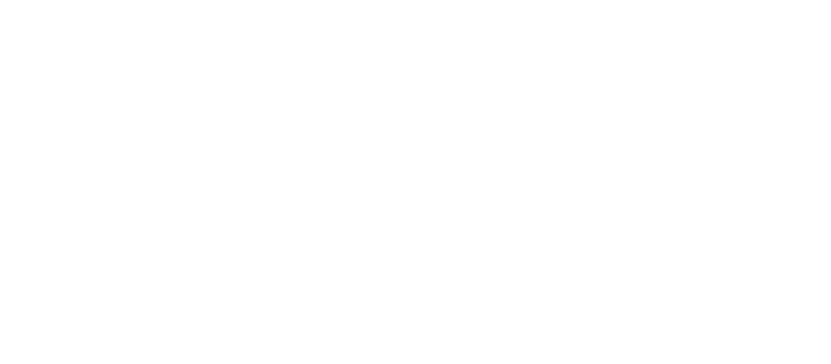
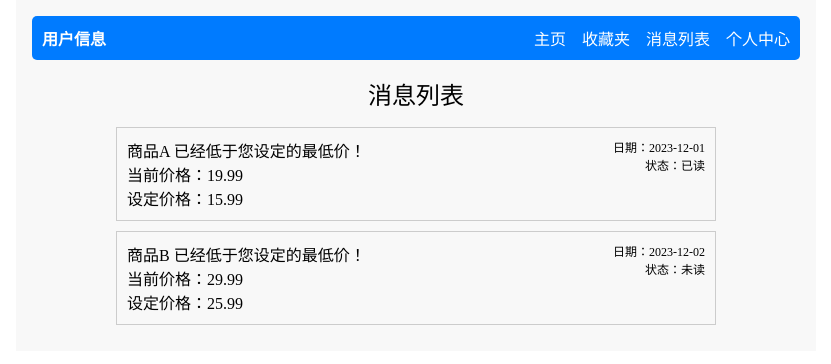
Before and after one commit to Suzyyy207/price-comparison-system, a Vue app in the folder front-end/Price-Check/: page /messages in a window 1280 px wide. Before the commit this address had no page. Shown: the top 364 px of the page, without its empty margins (224-1055 px from the left). Built offline with nearby package versions, Linux system fonts and the light colour scheme.

Commit message:
user messages web done

```diff
--- /dev/null
+++ b/front-end/Price-Check/src/components/wrapper/user_m.vue
@@ -0,0 +1,105 @@
+<!-- ProductList.vue -->
+
+<template>
+    <div class="message-list-container">
+      <div v-if="loading">加载中...</div>
+      <div v-else>
+        <div v-for="message in messages" :key="message.id" class="message-item">
+          <div class="message-content">
+            <p>{{ message.productName }} 已经低于您设定的最低价！</p>
+            <p>当前价格：{{ message.currentPrice }}</p>
+            <p>设定价格：{{ message.targetPrice }}</p>
+          </div>
+          <div class="message-details">
+            <p>日期：{{ message.date }}</p>
+            <p v-if="message.isRead">状态：已读</p>
+            <p v-else>状态：未读</p>
+          </div>
+        </div>
+      </div>
+    </div>
+</template>
+<script>
+export default {
+  data() {
+    return {
+      loading: true,
+      messages: [],
+      userInfo: '' // 从 Local Storage 或后端获取用户信息
+    };
+  },
+  mounted() {
+    // 模拟异步获取消息列表
+    setTimeout(() => {
+      // 模拟的消息数据
+      const userId = localStorage.getItem('userId'); // 从 Local Storage 获取用户 ID
+      const userType = localStorage.getItem('userType'); // 从 Local Storage 获取用户类型
+
+      // 向后端请求消息列表（假设后端有接口 /api/messages/:id）
+      // 注意：实际情况下，请根据你的后端 API 进行调整
+      // axios.get(`/api/messages/${userId}?type=${userType}`)
+      //   .then(response => {
+      //     this.messages = response.data;
+      //     this.loading = false;
+      //   })
+      //   .catch(error => {
+      //     console.error('Error fetching messages:', error);
+      //   });
+
+      // 模拟的消息数据
+      this.messages = [
+        {
+          id: 1,
+          productName: '商品A',
+          currentPrice: 19.99,
+          targetPrice: 15.99,
+          date: '2023-12-01',
+          isRead: true
+        },
+        {
+          id: 2,
+          productName: '商品B',
+          currentPrice: 29.99,
+          targetPrice: 25.99,
+          date: '2023-12-02',
+          isRead: false
+        },
+        // ... 更多消息数据
+      ];
+
+      this.userInfo = `${userType} 用户 ${userId}`; // 用户信息字符串
+      this.loading = false;
+    }, 1000); // 模拟1秒延迟获取数据
+  }
+};
+</script>
+
+<style scoped>
+.message-list-container {
+  max-width: 600px;
+  margin: auto;
+}
+
+h2 {
+  text-align: center;
+  color: #333333;
+  margin-top: 20px;
+}
+
+.message-item {
+  border: 1px solid #ccc;
+  padding: 10px;
+  margin-bottom: 10px;
+  display: flex;
+  justify-content: space-between;
+}
+
+.message-details {
+  text-align: right;
+  font-size: 12px;
+}
+
+.message-details p {
+  margin: 0;
+}
+</style>
--- a/front-end/Price-Check/src/router/index.js
+++ b/front-end/Price-Check/src/router/index.js
@@ -4,6 +4,7 @@
 import user_home from '../views/user web/user_home.vue'
 import user_favorites from '../views/user web/user_favorites.vue'
 import user_profile from '../views/user web/user_profile.vue'
+import user_messages from '../views/user web/user_messages.vue'
 
 const router = createRouter({
   history: createWebHistory(import.meta.env.BASE_URL),
@@ -27,6 +28,11 @@
       path: '/profile',
       name: 'profile',
       component: user_profile
+    },
+    {
+      path: '/messages',
+      name: 'messages',
+      component: user_messages
     }
     /*{
       path: '/about',
--- /dev/null
+++ b/front-end/Price-Check/src/views/user web/user_messages.vue
@@ -0,0 +1,75 @@
+<!-- MessageList.vue -->
+<script setup>
+import top_nav from '../../components/trivial/top_nav.vue'
+</script>
+
+<template>
+  <div class="home-page">
+    <!-- 头部 -->
+    <div class="top-nav">
+        <top_nav></top_nav>
+    </div>
+
+    <div class="search-bar">
+        <h2>消息列表</h2>
+      </div>
+
+    <!-- 消息列表内容 -->
+    <MessageList></MessageList>
+  </div>
+</template>
+
+<script>
+import MessageList from '../../components/wrapper/user_m.vue';
+
+
+export default {
+  components: {
+    MessageList
+  },
+  data() {
+    return {
+      searchQuery: ''
+    };
+  },
+  methods: {
+    search() {
+      // 在这里执行搜索逻辑，可以根据 searchQuery 向后端请求匹配的商品数据
+      console.log('执行搜索:', this.searchQuery);
+      // 清空搜索框
+      this.searchQuery = '';
+    }
+  }
+};
+
+
+
+</script>
+
+<style scoped>
+/* 在这里添加组件样式 */
+.home-page {
+  max-width: 800px;
+  margin: auto;
+  padding: 16px;
+  background-color: #f8f8f8; /* 背景色 */
+}
+
+.top-nav {
+  display: flex;
+  justify-content: space-between;
+  align-items: center;
+  background-color: #007bff; /* 顶部导航栏背景色 */
+  color: #fff; /* 文字颜色 */
+  padding: 10px;
+  border-radius: 5px;
+  margin-bottom: 16px;
+}
+
+.search-bar {
+    display: flex;
+    justify-content: center;
+    align-items: center;
+    margin-bottom: 16px;
+  }
+</style>
```
